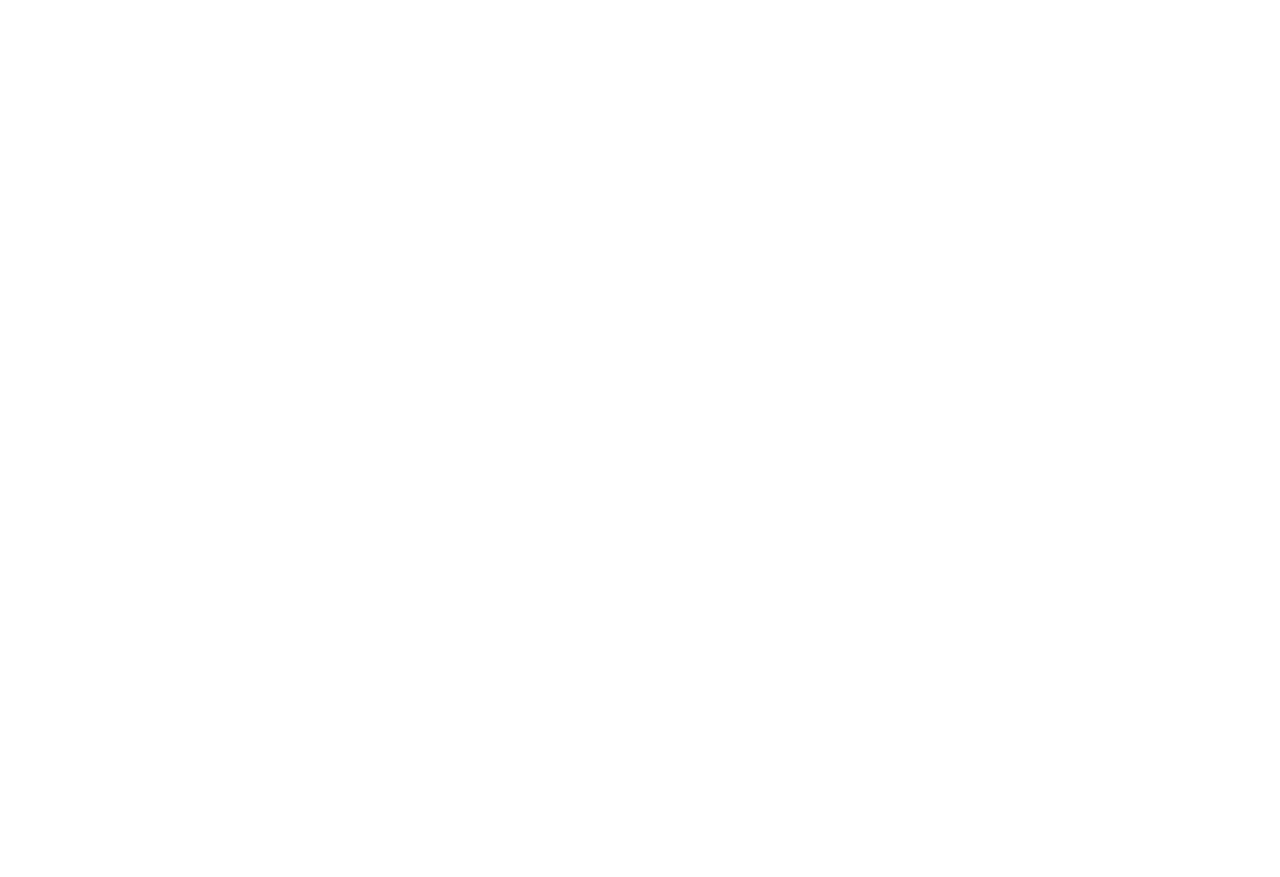
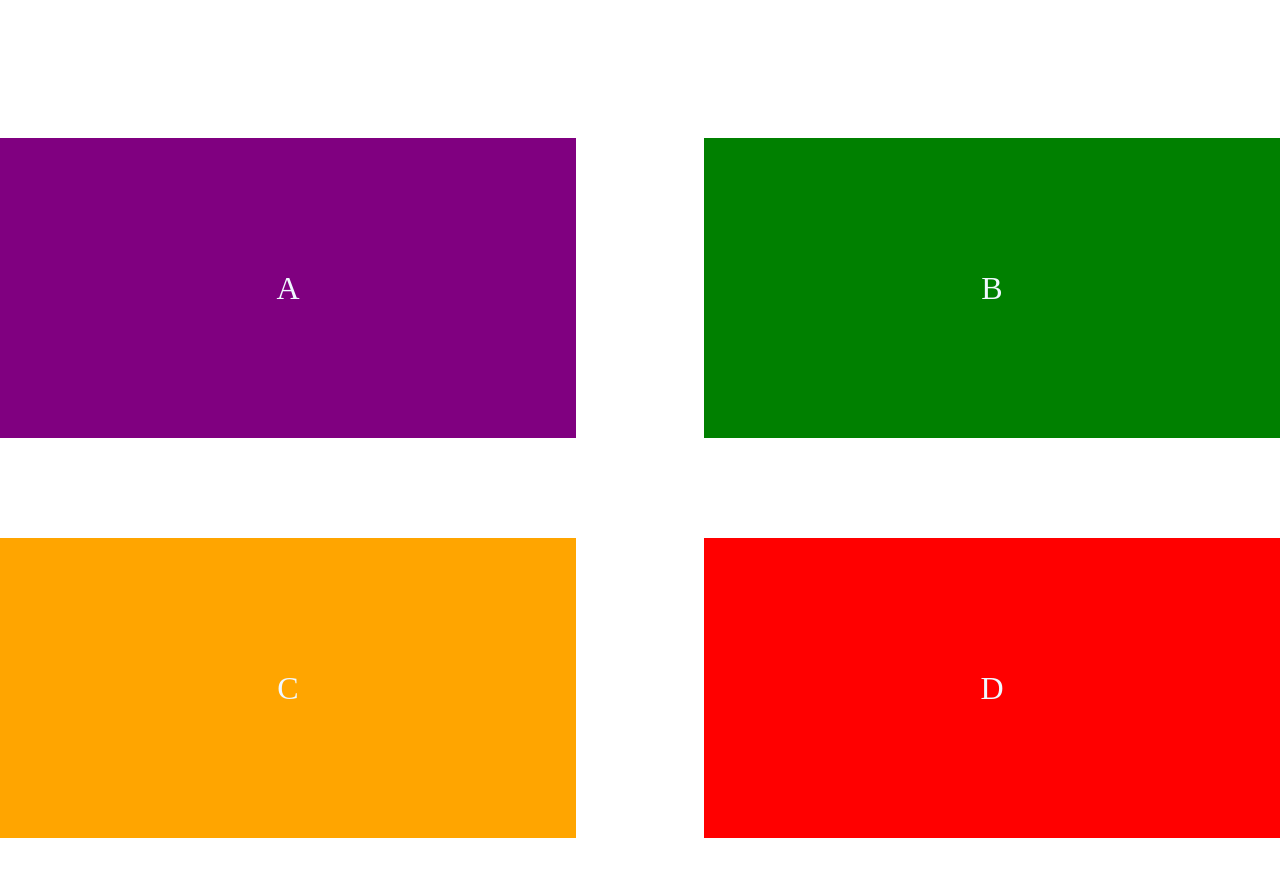
Before and after one commit to OscarAnillo/gsap-retake, a React (Create React App) app: page / in a window 1280 px wide. Shown: the part 1480-2357 px from the top of the page. Before the commit the page ends 1600 px from the top, so only its background shows below. Built offline with nearby package versions, Linux system fonts and the light colour scheme.

Commit message:
add scrolling with GSAP

```diff
--- a/src/App.css
+++ b/src/App.css
@@ -50,3 +50,34 @@
   height: 50px;
   width: 50px;
 }
+
+/* ScrollRecap */
+.scroll {
+  height: 100vh;
+  display: flex;
+  align-items: center;
+  justify-content: space-between;
+  flex-wrap: wrap;
+}
+.box {
+  height: 300px;
+  width: 45%;
+  margin-bottom: 2em;
+  display: flex;
+  align-items: center;
+  justify-content: center;
+  color: aliceblue;
+  font-size: 2rem;
+}
+.a {
+  background-color: purple;
+}
+.b {
+  background-color: green;
+}
+.c {
+  background-color: orange;
+}
+.d {
+  background-color: red;
+}
--- a/src/App.js
+++ b/src/App.js
@@ -2,12 +2,14 @@
 import Timelines from "./components/timelines";
 
 import "./App.css";
+import ScrollRecap from "./components/scrolling";
 
 function App() {
   return (
     <div className="App">
       <BasicTween />
       <Timelines />
+      <ScrollRecap />
     </div>
   );
 }
--- /dev/null
+++ b/src/components/scrolling.js
@@ -0,0 +1,63 @@
+import { useEffect, useRef } from "react";
+import { gsap } from "gsap";
+import { ScrollTrigger } from "gsap/ScrollTrigger";
+
+gsap.registerPlugin(ScrollTrigger);
+
+export default function ScrollRecap() {
+  const circleARef = useRef(null);
+  const circleBRef = useRef(null);
+  const circleCRef = useRef(null);
+  const circleDRef = useRef(null);
+
+  useEffect(() => {
+    gsap.to(".a", {
+      x: 40,
+      duration: 3,
+      scrollTrigger: {
+        trigger: ".a",
+        toggleActions: "restart pause resume reset",
+      },
+    });
+    gsap.to(".b", {
+      x: -40,
+      duration: 3,
+      scrollTrigger: {
+        trigger: ".a",
+        toggleActions: "restart pause resume reset",
+      },
+    });
+    gsap.to(".c", {
+      x: 40,
+      duration: 3,
+      scrollTrigger: {
+        trigger: ".c",
+        toggleActions: "restart pause resume reset",
+      },
+    });
+    gsap.to(".d", {
+      x: -40,
+      duration: 3,
+      scrollTrigger: {
+        trigger: ".a",
+        toggleActions: "restart pause resume reset",
+      },
+    });
+  }, []);
+  return (
+    <div className="scroll">
+      <div className="box a" ref={circleARef}>
+        A
+      </div>
+      <div className="box b" ref={circleBRef}>
+        B
+      </div>
+      <div className="box c" ref={circleCRef}>
+        C
+      </div>
+      <div className="box d" ref={circleDRef}>
+        D
+      </div>
+    </div>
+  );
+}
--- a/src/components/timelines.js
+++ b/src/components/timelines.js
@@ -41,7 +41,7 @@
       yoyo: true,
       ease: "bounce",
     });
-  }, []);
+  }, [tl]);
 
   return (
     <div className="main-div">
```
